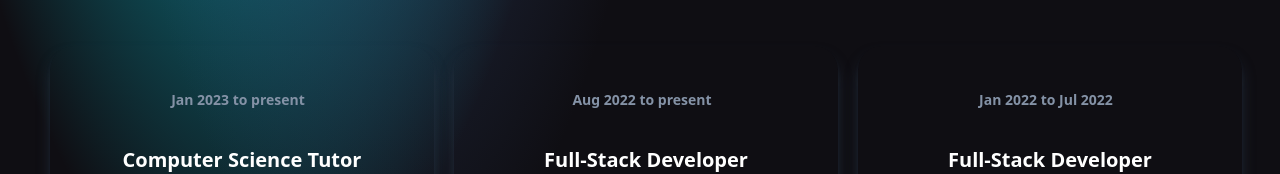
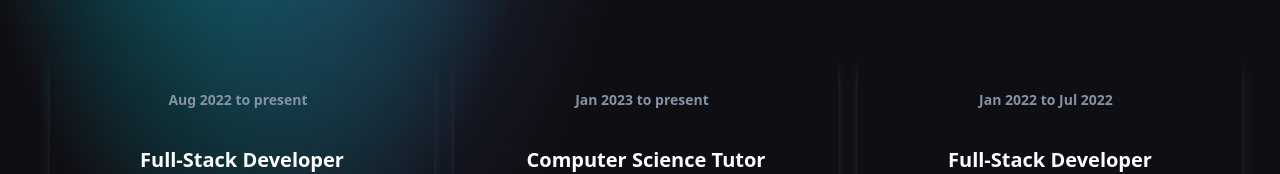
Before and after one commit to orzarhi/Portfolio, a React (Vite) app: page / in a window 1280 px wide. Shown: the part 778-952 px from the top of the page. Built offline with nearby package versions, Linux system fonts and the light colour scheme; a web font is replaced by a local one.

Commit message:
Fixed bug

```diff
--- a/src/components/Experience.jsx
+++ b/src/components/Experience.jsx
@@ -9,8 +9,8 @@ export const Experience = () => {
                 </span>
             </div>
             <div className="grid justify-items-center grid-cols-3 gap-2 p-8 xl:grid-cols-3 md:grid-cols-1 md:justify-items-center mt-5 ml-3 md:ml-0 sm:w-full md:mt-2 sm:-mt-5">
+                <Card place={"Maxsoft company"} title={"Full-Stack Developer"} date={"Aug 2022 to present"} section={"A Full Stack developer at a professional software company. Worked on several projects for various customers. developedand maintained code with assorted tools,such as: Node.js, .net, mongoDB, Sql, JavaScriptand React."} />
                 <Card place={"Zefat College"} title={"Computer Science Tutor"} date={"Jan 2023 to present"} section={"Teaching C#, Data structures and Algorithmscourses."} recommendation={"Letter of recommendation"} />
-                <Card place={"Maxsoft company"} title={"Full-Stack Developer"} date={"Aug 2022 to present"} section={"A Full Stack developer at a professional software company. Worked on several projects for various customers. developedand maintained code with assorted tools,such as: Node.js, .net, mongoDB, Sql, JavaScriptand React."} />
                 <Card place={"Codeo company"} title={"Full-Stack Developer"} date={"Jan 2022 to Jul 2022"} section={"I worked as Full Stack Developer. I developed and maintained code. I had the chance to work with: Node.js, .net, JavaScript and React."} />
             </div>
         </>
```
